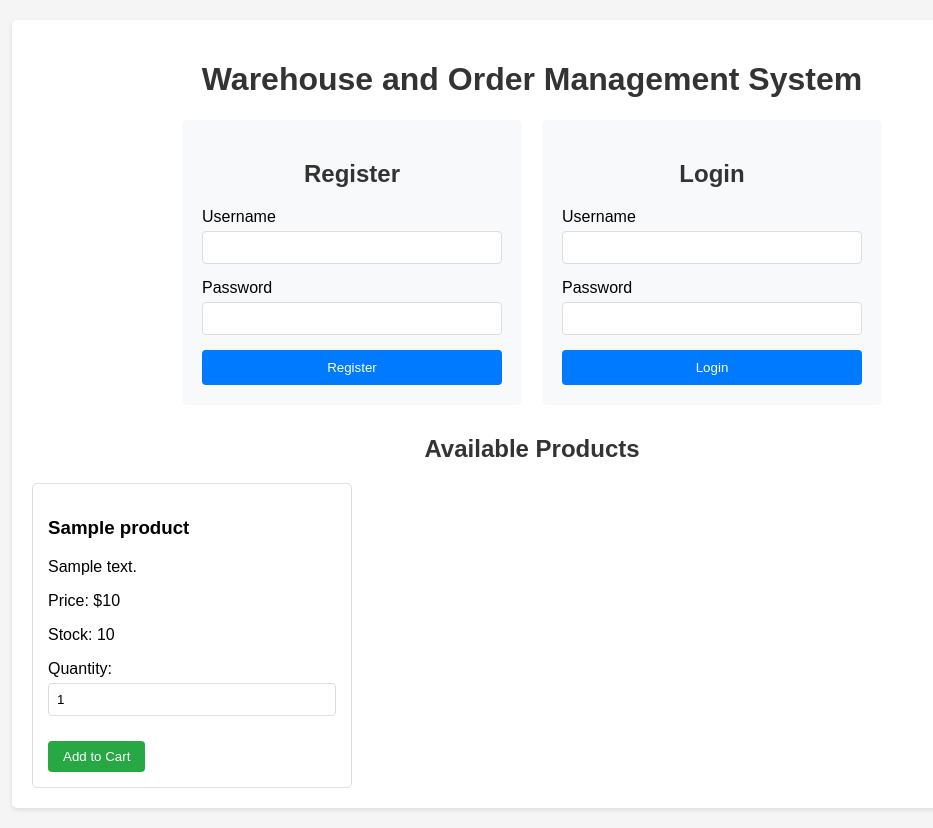
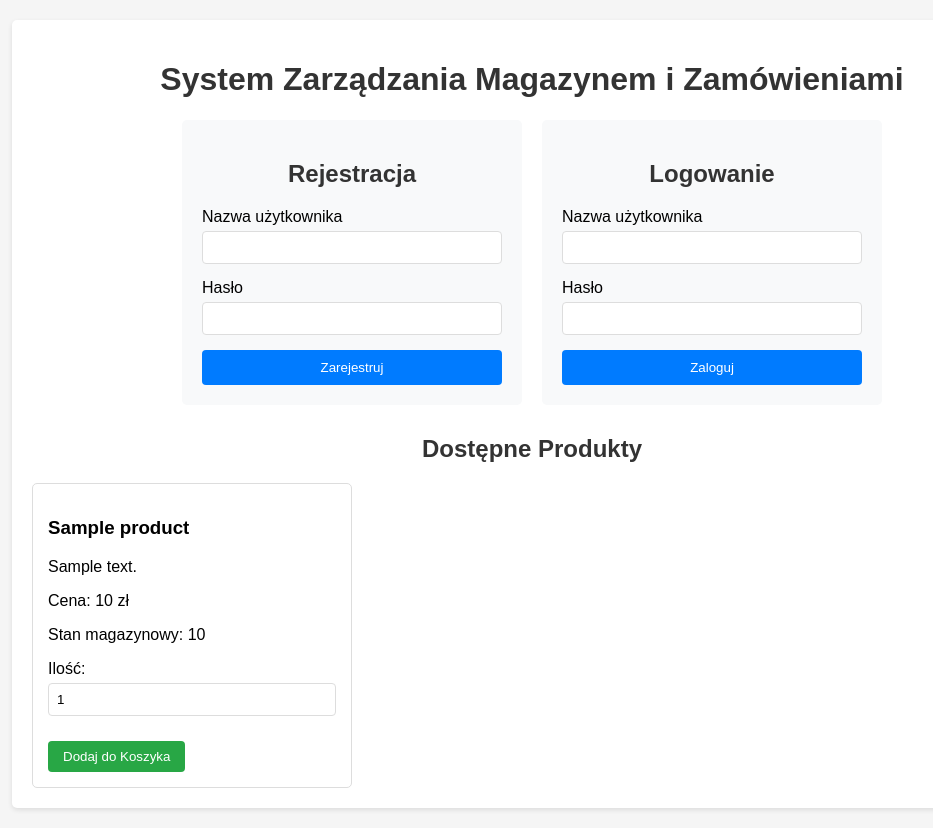
Before and after one commit to TekienAgata/WarehouseOrderManagement, a Flask app: page / in a window 1280 px wide. Shown: the whole page, without its empty margins (108-1041 px from the left). Run offline with Flask 3, Linux system fonts and the light colour scheme; tables that the repository leaves empty hold one stand-in row (values such as "Sample post"); some libraries are stand-ins or nearby versions.

Commit message:
Changing customer's and admin's perspective to Polish

```diff
--- a/app.py
+++ b/app.py
@@ -77,7 +77,9 @@ def login():
     try:
         data = request.get_json()
         if not data or not data.get("username") or not data.get("password"):
-            return make_response(jsonify({"error": "Invalid input"}), 400)
+            return make_response(
+                jsonify({"error": "Nieprawidłowe dane logowania"}), 400
+            )
 
         user = models.User.query.filter_by(username=data["username"]).first()
         if user and check_password_hash(user.password, data["password"]):
@@ -87,7 +89,7 @@ def login():
             return (
                 jsonify(
                     {
-                        "message": "Login successful",
+                        "message": "Logowanie udane",
                         "access_token": access_token,
                         "is_admin": user.is_admin,
                     }
@@ -95,7 +97,7 @@ def login():
                 200,
             )
 
-        return make_response(jsonify({"error": "Invalid credentials"}), 401)
+        return make_response(jsonify({"error": "Nieprawidłowe dane logowania"}), 401)
     except Exception as e:
         return make_response(jsonify({"error": str(e)}), 500)
 
@@ -115,30 +117,30 @@ def create_product():
     try:
         current_user = get_jwt_identity()
         if not current_user["is_admin"]:
-            return make_response(jsonify({"error": "Access forbidden"}), 403)
+            return make_response(jsonify({"error": "Dostęp zabroniony"}), 403)
 
         data = request.get_json()
         required_fields = ["name", "price", "stock", "warehouse_id"]
         if not all(field in data for field in required_fields):
-            return make_response(jsonify({"error": "Missing required fields"}), 400)
+            return make_response(jsonify({"error": "Brakujące wymagane pola"}), 400)
 
         product = models.Product(
             name=data["name"],
             description=data.get("description", ""),
-            price=data["price"],
-            stock=data["stock"],
-            warehouse_id=data["warehouse_id"],
+            price=float(data["price"]),
+            stock=int(data["stock"]),
+            warehouse_id=int(data["warehouse_id"]),
         )
+
         models.db.session.add(product)
         models.db.session.commit()
 
         return (
-            jsonify(
-                {"message": "Product created successfully", "product": product.json()}
-            ),
+            jsonify({"message": "Produkt dodany pomyślnie", "product": product.json()}),
             201,
         )
     except Exception as e:
+        models.db.session.rollback()
         return make_response(jsonify({"error": str(e)}), 500)
 
 
@@ -148,7 +150,7 @@ def create_order():
         data = request.get_json()
         required_fields = ["customer_name", "customer_email", "products"]
         if not all(field in data for field in required_fields):
-            return make_response(jsonify({"error": "Missing required fields"}), 400)
+            return make_response(jsonify({"error": "Brakujące wymagane pola"}), 400)
 
         total_price = 0
         order_items = []
@@ -157,17 +159,20 @@ def create_order():
             if not isinstance(item, dict) or not all(
                 k in item for k in ["product_id", "quantity"]
             ):
-                return make_response(jsonify({"error": "Invalid product format"}), 400)
+                return make_response(
+                    jsonify({"error": "Nieprawidłowy format produktu"}), 400
+                )
 
             product = models.Product.query.get(item["product_id"])
             if not product:
                 return make_response(
-                    jsonify({"error": f"Product {item['product_id']} not found"}), 400
+                    jsonify({"error": f"Produkt {item['product_id']} nie znaleziony"}),
+                    400,
                 )
             if product.stock < item["quantity"]:
                 return make_response(
                     jsonify(
-                        {"error": f"Insufficient stock for product {product.name}"}
+                        {"error": f"Niewystarczająca ilość produktu {product.name}"}
                     ),
                     400,
                 )
@@ -194,7 +199,7 @@ def create_order():
         models.db.session.commit()
 
         return (
-            jsonify({"message": "Order created successfully", "order": order.json()}),
+            jsonify({"message": "Zamówienie złożone pomyślnie", "order": order.json()}),
             201,
         )
     except Exception as e:
@@ -208,9 +213,9 @@ def get_orders():
     try:
         current_user = get_jwt_identity()
         if not current_user["is_admin"]:
-            return make_response(jsonify({"error": "Access forbidden"}), 403)
+            return make_response(jsonify({"error": "Dostęp zabroniony"}), 403)
 
-        orders = models.Order.query.all()
+        orders = models.Order.query.order_by(models.Order.created_at.desc()).all()
         return jsonify({"orders": [order.json() for order in orders]}), 200
     except Exception as e:
         return make_response(jsonify({"error": str(e)}), 500)
--- a/init_db.py
+++ b/init_db.py
@@ -6,6 +6,7 @@ def init_db():
     with app.app_context():
         models.db.create_all()
 
+        # Create admin user if not exists
         if not models.User.query.filter_by(username="admin").first():
             admin = models.User(
                 username="admin",
@@ -14,9 +15,10 @@ def init_db():
             )
             models.db.session.add(admin)
 
-        warehouse = models.Warehouse.query.filter_by(name="Main Warehouse").first()
+        # Create main warehouse if not exists
+        warehouse = models.Warehouse.query.filter_by(name="Magazyn Główny").first()
         if not warehouse:
-            warehouse = models.Warehouse(name="Main Warehouse", location="123 Main St")
+            warehouse = models.Warehouse(name="Magazyn Główny", location="ul. Główna 1")
             models.db.session.add(warehouse)
             models.db.session.commit()
 
--- a/templates/index.html
+++ b/templates/index.html
@@ -1,9 +1,9 @@
 <!DOCTYPE html>
-<html lang="en">
+<html lang="pl">
 <head>
     <meta charset="UTF-8">
     <meta name="viewport" content="width=device-width, initial-scale=1.0">
-    <title>Warehouse and Order Management</title>
+    <title>System Zarządzania Magazynem</title>
     <style>
         body {
             font-family: Arial, sans-serif;
@@ -114,56 +114,87 @@
         .cart-button:hover {
             background-color: #218838;
         }
+        .orders-section {
+            margin-top: 30px;
+            padding: 20px;
+            background-color: #f8f9fa;
+            border-radius: 5px;
+        }
+        .order-item {
+            border: 1px solid #ddd;
+            padding: 15px;
+            margin-bottom: 15px;
+            border-radius: 5px;
+            background-color: white;
+        }
+        .order-details {
+            margin-top: 10px;
+            padding-left: 20px;
+        }
+        .order-status {
+            display: inline-block;
+            padding: 5px 10px;
+            border-radius: 3px;
+            margin-left: 10px;
+        }
+        .status-pending {
+            background-color: #ffeeba;
+            color: #856404;
+        }
+        .status-shipped {
+            background-color: #d4edda;
+            color: #155724;
+        }
     </style>
 </head>
 <body>
     <div class="container">
         <div id="userInfo"></div>
-        <h1>Warehouse and Order Management System</h1>
+        <h1>System Zarządzania Magazynem i Zamówieniami</h1>
 
         <!-- Authentication Section -->
         <div id="authSection" class="auth-section">
             <!-- Registration Form -->
             <form id="registerForm" class="auth-form">
-                <h2>Register</h2>
+                <h2>Rejestracja</h2>
                 <div class="form-group">
-                    <label for="regUsername">Username</label>
-                    <input type="text" id="regUsername" required minlength="3" maxlength="50" pattern="[a-zA-Z0-9_-]+" title="Username can only contain letters, numbers, underscores and hyphens">
+                    <label for="regUsername">Nazwa użytkownika</label>
+                    <input type="text" id="regUsername" required minlength="3" maxlength="50" pattern="[a-zA-Z0-9_-]+" title="Nazwa użytkownika może zawierać tylko litery, cyfry, podkreślenia i myślniki">
                 </div>
                 <div class="form-group">
-                    <label for="regPassword">Password</label>
-                    <input type="password" id="regPassword" required minlength="6" title="Password must be at least 6 characters long">
+                    <label for="regPassword">Hasło</label>
+                    <input type="password" id="regPassword" required minlength="6" title="Hasło musi mieć co najmniej 6 znaków">
                 </div>
-                <button type="submit" class="btn">Register</button>
+                <button type="submit" class="btn">Zarejestruj</button>
             </form>
 
             <!-- Login Form -->
             <form id="loginForm" class="auth-form">
-                <h2>Login</h2>
+                <h2>Logowanie</h2>
                 <div class="form-group">
-                    <label for="loginUsername">Username</label>
+                    <label for="loginUsername">Nazwa użytkownika</label>
                     <input type="text" id="loginUsername" required>
                 </div>
                 <div class="form-group">
-                    <label for="loginPassword">Password</label>
+                    <label for="loginPassword">Hasło</label>
                     <input type="password" id="loginPassword" required>
                 </div>
-                <button type="submit" class="btn">Login</button>
+                <button type="submit" class="btn">Zaloguj</button>
             </form>
         </div>
 
         <!-- Products Section -->
         <div class="products-section">
-            <h2>Available Products</h2>
+            <h2>Dostępne Produkty</h2>
             <div id="productsGrid" class="products-grid"></div>
         </div>
 
         <!-- Order Form -->
         <div id="orderForm" class="order-form">
-            <h2>Place Order</h2>
+            <h2>Złóż Zamówienie</h2>
             <form id="placeOrderForm">
                 <div class="form-group">
-                    <label for="customerName">Full Name</label>
+                    <label for="customerName">Imię i Nazwisko</label>
                     <input type="text" id="customerName" required minlength="2" maxlength="100">
                 </div>
                 <div class="form-group">
@@ -171,45 +202,60 @@
                     <input type="email" id="customerEmail" required pattern="[a-z0-9._%+-]+@[a-z0-9.-]+\.[a-z]{2,}$">
                 </div>
                 <div id="orderItems"></div>
-                <button type="submit" class="btn">Place Order</button>
+                <button type="submit" class="btn">Złóż Zamówienie</button>
             </form>
         </div>
 
         <!-- Admin Section -->
-        <div id="adminSection" class="admin-section">
-            <h2>Admin Panel</h2>
+        <div id="adminSection" class="admin-section" style="display: none;">
+            <h2>Panel Administratora</h2>
+
+            <!-- Add Product Form -->
             <form id="addProductForm">
+                <h3>Dodaj Nowy Produkt</h3>
                 <div class="form-group">
-                    <label for="productName">Product Name</label>
+                    <label for="productName">Nazwa Produktu</label>
                     <input type="text" id="productName" required minlength="2" maxlength="255">
                 </div>
                 <div class="form-group">
-                    <label for="productDescription">Description</label>
+                    <label for="productDescription">Opis</label>
                     <textarea id="productDescription" rows="3"></textarea>
                 </div>
                 <div class="form-group">
-                    <label for="productPrice">Price</label>
+                    <label for="productPrice">Cena</label>
                     <input type="number" id="productPrice" required min="0.01" step="0.01">
                 </div>
                 <div class="form-group">
-                    <label for="productStock">Stock</label>
+                    <label for="productStock">Stan Magazynowy</label>
                     <input type="number" id="productStock" required min="0">
                 </div>
                 <div class="form-group">
-                    <label for="warehouseId">Warehouse</label>
+                    <label for="warehouseId">Magazyn</label>
                     <select id="warehouseId" required>
-                        <option value="1">Main Warehouse</option>
+                        <option value="1">Magazyn Główny</option>
                     </select>
                 </div>
-                <button type="submit" class="btn">Add Product</button>
+                <button type="submit" class="btn">Dodaj Produkt</button>
             </form>
+
+            <!-- Orders List Section -->
+            <div class="orders-section">
+                <h3>Lista Zamówień</h3>
+                <div id="ordersList">
+                    <!-- Orders will be loaded here -->
+                </div>
+            </div>
         </div>
     </div>
 
     <script>
         let token = localStorage.getItem('token');
         let isAdmin = localStorage.getItem('isAdmin') === 'true';
-        const cart = new Map();
+        let cart = new Map();
+
+        // Add console logging for debugging
+        console.log('Initial token:', token);
+        console.log('Initial isAdmin:', isAdmin);
 
         function updateAuthUI() {
             const authSection = document.getElementById('authSection');
@@ -221,10 +267,12 @@
                 authSection.style.display = 'none';
                 orderForm.style.display = 'block';
                 userInfo.innerHTML = `
-                    <button onclick="logout()" class="btn">Logout</button>
+                    <button onclick="logout()" class="btn">Wyloguj</button>
                 `;
-                if (isAdmin) {
+
+                if (isAdmin === true || isAdmin === 'true') {
                     adminSection.style.display = 'block';
+                    loadOrders();
                 } else {
                     adminSection.style.display = 'none';
                 }
@@ -252,10 +300,10 @@
                 if (response.ok) {
                     token = data.access_token;
                     localStorage.setItem('token', token);
-                    alert('Registration successful!');
+                    alert('Rejestracja zakończona pomyślnie!');
                     updateAuthUI();
                 } else {
-                    alert(data.error);
+                    alert(data.error || 'Błąd podczas rejestracji');
                 }
             } catch (error) {
                 alert('Error during registration');
@@ -280,13 +328,16 @@
                     isAdmin = data.is_admin;
                     localStorage.setItem('token', token);
                     localStorage.setItem('isAdmin', isAdmin);
-                    alert('Login successful!');
+                    alert('Logowanie udane!');
+                    document.getElementById('loginForm').reset();
                     updateAuthUI();
+                    loadProducts();
                 } else {
-                    alert(data.error);
+                    alert(data.error || 'Błąd podczas logowania');
                 }
             } catch (error) {
-                alert('Error during login');
+                console.error('Error:', error);
+                alert('Błąd podczas logowania');
             }
         });
 
@@ -303,21 +354,21 @@
                     productCard.className = 'product-card';
                     productCard.innerHTML = `
                         <h3>${product.name}</h3>
-                        <p>${product.description || 'No description available'}</p>
-                        <p>Price: $${product.price}</p>
-                        <p>Stock: ${product.stock}</p>
+                        <p>${product.description || 'Brak opisu'}</p>
+                        <p>Cena: ${product.price} zł</p>
+                        <p>Stan magazynowy: ${product.stock}</p>
                         <div class="form-group">
-                            <label>Quantity:</label>
+                            <label>Ilość:</label>
                             <input type="number" min="1" max="${product.stock}" value="1" class="quantity-input">
                         </div>
                         <button onclick="addToCart(${product.id}, this.parentElement)" class="cart-button">
-                            Add to Cart
+                            Dodaj do Koszyka
                         </button>
                     `;
                     productsGrid.appendChild(productCard);
                 });
             } catch (error) {
-                alert('Error loading products');
+                alert('Błąd podczas ładowania produktów');
             }
         }
 
@@ -326,24 +377,24 @@
             const quantity = parseInt(quantityInput.value);
             cart.set(productId, quantity);
             updateOrderItems();
-            alert('Product added to cart!');
+            alert('Produkt dodany do koszyka!');
         }
 
         function updateOrderItems() {
             const orderItems = document.getElementById('orderItems');
             if (!orderItems) return;
 
-            orderItems.innerHTML = '<h3>Cart Items</h3>';
+            orderItems.innerHTML = '<h3>Koszyk</h3>';
             if (cart.size === 0) {
-                orderItems.innerHTML += '<p>Cart is empty</p>';
+                orderItems.innerHTML += '<p>Koszyk jest pusty</p>';
                 return;
             }
 
             cart.forEach((quantity, productId) => {
                 orderItems.innerHTML += `
                     <div class="cart-item">
-                        <p>Product ID: ${productId}, Quantity: ${quantity}</p>
-                        <button onclick="removeFromCart(${productId})" class="btn">Remove</button>
+                        <p>Produkt ID: ${productId}, Ilość: ${quantity}</p>
+                        <button onclick="removeFromCart(${productId})" class="btn">Usuń</button>
                     </div>
                 `;
             });
@@ -358,7 +409,7 @@
         document.getElementById('placeOrderForm').addEventListener('submit', async (e) => {
             e.preventDefault();
             if (cart.size === 0) {
-                alert('Please add items to your cart');
+                alert('Proszę dodać produkty do koszyka');
                 return;
             }
 
@@ -379,12 +430,15 @@
                 });
                 const data = await response.json();
                 if (response.ok) {
-                    alert('Order placed successfully!');
+                    alert('Zamówienie złożone pomyślnie!');
                     cart.clear();
                     updateOrderItems();
                     loadProducts();
+                    if (isAdmin) {
+                        loadOrders();
+                    }
                 } else {
-                    alert(data.error);
+                    alert(data.error || 'Błąd podczas składania zamówienia');
                 }
             } catch (error) {
                 alert('Error placing order');
@@ -394,36 +448,48 @@
         // Add product (admin only)
         document.getElementById('addProductForm').addEventListener('submit', async (e) => {
             e.preventDefault();
+            console.log('Add Product - Token:', token);
+            console.log('Add Product - IsAdmin:', isAdmin);
+
             if (!token || !isAdmin) {
-                alert('Admin access required');
+                alert('Wymagany dostęp administratora');
                 return;
             }
 
             try {
+                const productData = {
+                    name: document.getElementById('productName').value,
+                    description: document.getElementById('productDescription').value,
+                    price: parseFloat(document.getElementById('productPrice').value),
+                    stock: parseInt(document.getElementById('productStock').value),
+                    warehouse_id: parseInt(document.getElementById('warehouseId').value)
+                };
+
+                console.log('Sending product data:', productData);
+
                 const response = await fetch('/api/products', {
                     method: 'POST',
                     headers: {
                         'Content-Type': 'application/json',
                         'Authorization': `Bearer ${token}`
                     },
-                    body: JSON.stringify({
-                        name: document.getElementById('productName').value,
-                        description: document.getElementById('productDescription').value,
-                        price: parseFloat(document.getElementById('productPrice').value),
-                        stock: parseInt(document.getElementById('productStock').value),
-                        warehouse_id: parseInt(document.getElementById('warehouseId').value)
-                    })
+                    body: JSON.stringify(productData)
                 });
+
+                console.log('Product response:', response);
                 const data = await response.json();
+                console.log('Product data:', data);
+
                 if (response.ok) {
-                    alert('Product added successfully!');
+                    alert('Produkt dodany pomyślnie!');
+                    document.getElementById('addProductForm').reset();
                     loadProducts();
-                    document.getElementById('addProductForm').reset();
                 } else {
-                    alert(data.error);
+                    alert(data.error || 'Błąd podczas dodawania produktu');
                 }
             } catch (error) {
-                alert('Error adding product');
+                console.error('Error in addProduct:', error);
+                alert(`Błąd podczas dodawania produktu: ${error.message}`);
             }
         });
 
@@ -437,6 +503,65 @@
             updateOrderItems();
         }
 
+        // Load orders
+        async function loadOrders() {
+            console.log('LoadOrders - Token:', token);
+            console.log('LoadOrders - IsAdmin:', isAdmin);
+
+            if (!token || !isAdmin) {
+                console.log('LoadOrders - No token or not admin');
+                return;
+            }
+
+            try {
+                const response = await fetch('/api/orders', {
+                    headers: {
+                        'Authorization': `Bearer ${token}`
+                    }
+                });
+                console.log('Orders response:', response);
+                const data = await response.json();
+                console.log('Orders data:', data);
+
+                const ordersList = document.getElementById('ordersList');
+                if (!response.ok) {
+                    console.error('Error loading orders:', data.error);
+                    ordersList.innerHTML = `<p class="error">Błąd podczas ładowania zamówień: ${data.error}</p>`;
+                    return;
+                }
+
+                if (data.orders.length === 0) {
+                    ordersList.innerHTML = '<p>Brak zamówień</p>';
+                    return;
+                }
+
+                ordersList.innerHTML = data.orders.map(order => `
+                    <div class="order-item">
+                        <h3>Zamówienie #${order.id}</h3>
+                        <p>Klient: ${order.customer_name}</p>
+                        <p>Email: ${order.customer_email}</p>
+                        <p>Data: ${new Date(order.created_at).toLocaleString('pl-PL')}</p>
+                        <p>Suma: ${order.total_price.toFixed(2)} zł
+                            <span class="order-status ${order.shipped ? 'status-shipped' : 'status-pending'}">
+                                ${order.shipped ? 'Wysłane' : 'Oczekujące'}
+                            </span>
+                        </p>
+                        <div class="order-details">
+                            <h4>Produkty:</h4>
+                            ${order.items.map(item => `
+                                <p>${item.product_name} - Ilość: ${item.quantity},
+                                   Cena: ${item.price.toFixed(2)} zł</p>
+                            `).join('')}
+                        </div>
+                    </div>
+                `).join('');
+            } catch (error) {
+                console.error('Error in loadOrders:', error);
+                document.getElementById('ordersList').innerHTML =
+                    `<p class="error">Błąd podczas ładowania zamówień: ${error.message}</p>`;
+            }
+        }
+
         // Initialize
         updateAuthUI();
         loadProducts();
```
